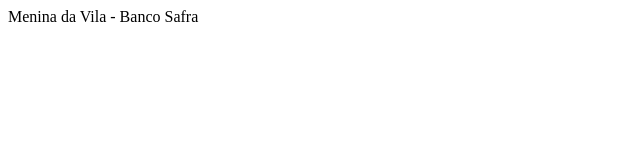
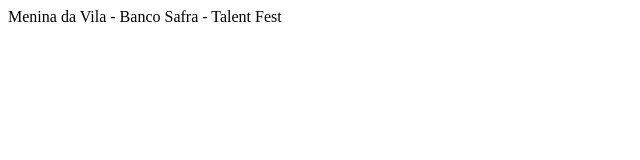
Before and after one commit to patriciabarnabe/talent-fest_BancoSafra, a React (Create React App) app: page / in a window 1280 px wide. Shown: the top 160 px of the page, without its empty margins (0-640 px from the left). Built offline with nearby package versions, Linux system fonts and the light colour scheme; no server answers.

Commit message:
Config. Firebase

```diff
--- a/src/App.js
+++ b/src/App.js
@@ -3,7 +3,7 @@
 function App() {
   return (
     <>
-      Menina da Vila - Banco Safra
+      Menina da Vila - Banco Safra - Talent Fest
     </>
   );
 }
```
